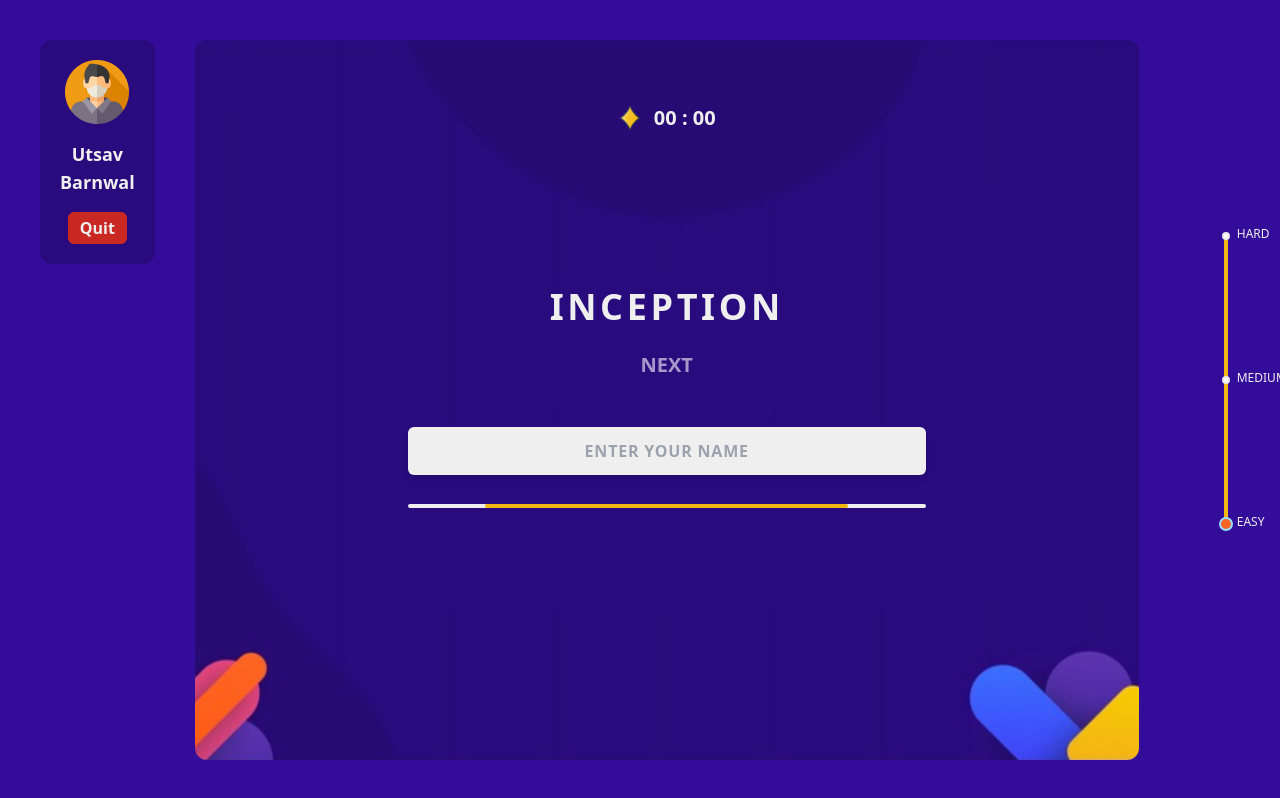
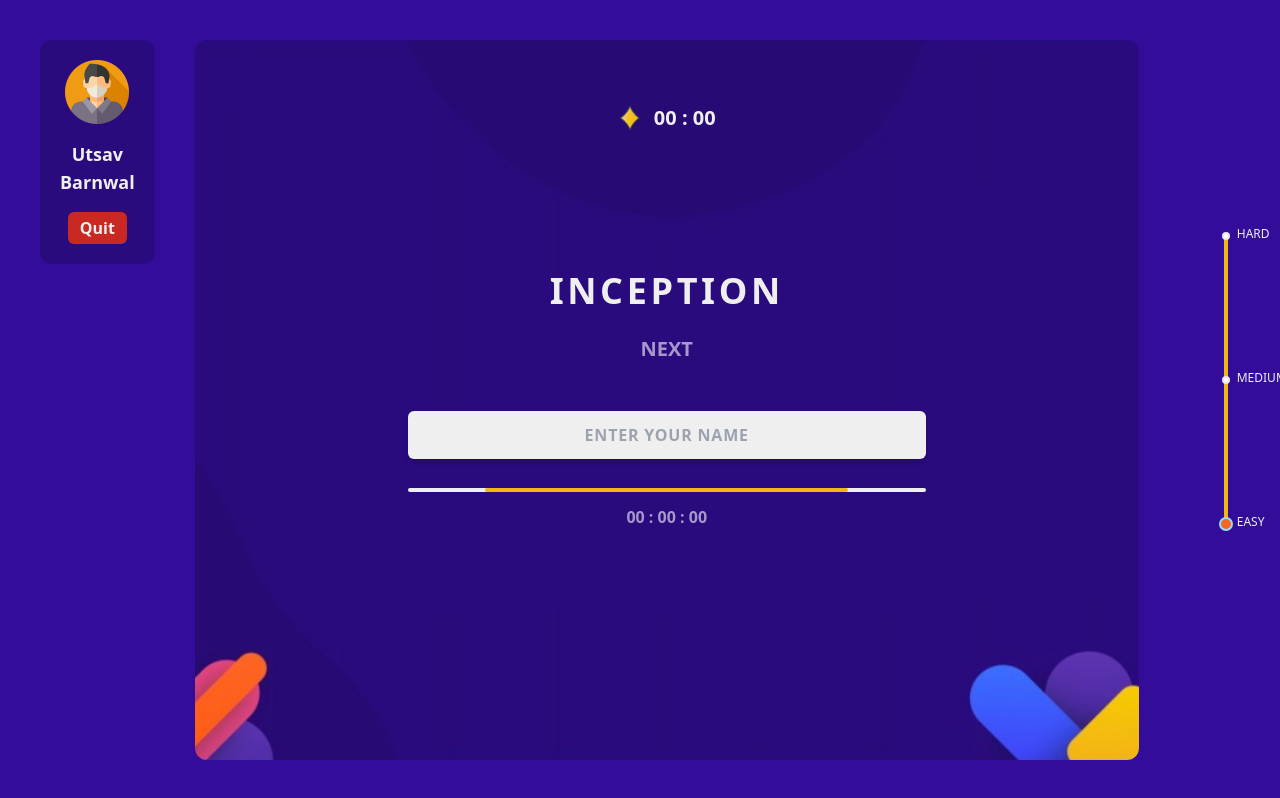
Before and after one commit to utsavdotpro/FastFingers, a React (Create React App) app: page / in a window 1280 px wide. Built offline with nearby package versions, Linux system fonts and the light colour scheme.

Commit message:
add visible label to Timer

```diff
--- a/src/components/Timer/index.js
+++ b/src/components/Timer/index.js
@@ -1,5 +1,6 @@
 import { Range } from "rc-slider";
 import React from "react";
+import Text from "../Text";
 
 const COLOR = {
   track: "#f3b713",
@@ -17,6 +18,9 @@
         handleStyle={[{ display: "none" }, { display: "none" }]}
         railStyle={{ backgroundColor: COLOR.rail }}
       />
+      <Text color="muted" align="center" className="mt-2" bold>
+        00 : 00 : 00
+      </Text>
     </div>
   );
 }
```
